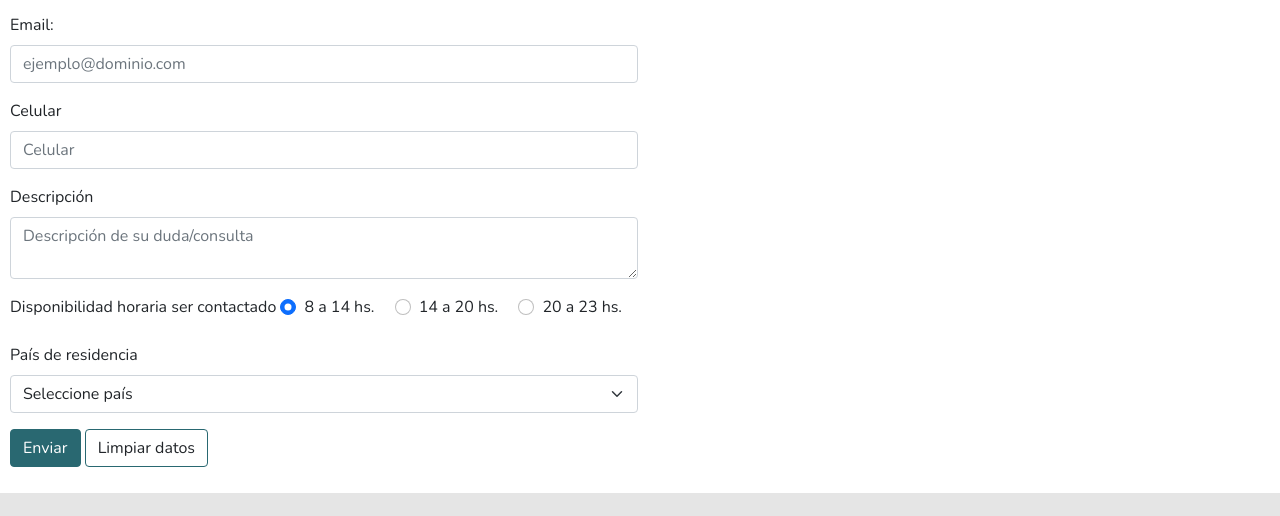
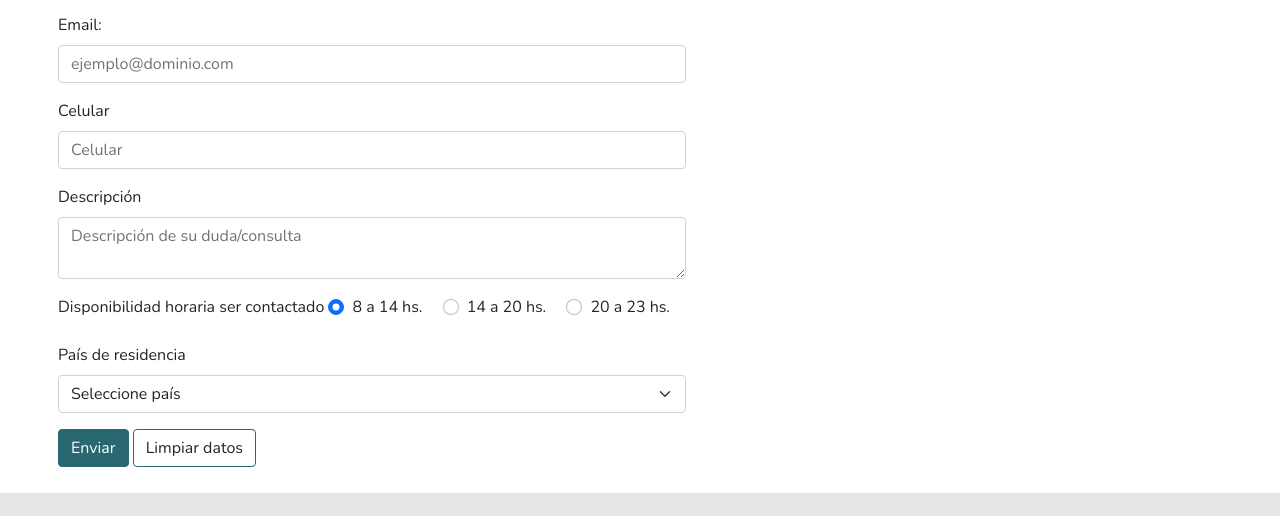
Before and after one commit to jorgelinapv/estoy_con_vos, a website: page contacto.html in a window 1280 px wide. Shown: the part 262-778 px from the top of the page. Drawn offline with nearby package versions, Linux system fonts and the light colour scheme.

Commit message:
cambios padding

```diff
--- a/contacto.html
+++ b/contacto.html
@@ -59,7 +59,7 @@
   <main>
     <section>
       <div class="container-fluid-center">
-        <div class="row">
+        <div class="row px-5">
           <div class="col md-12 col-lg-12 col-xl-12">
             <form>
               <h2>Formulario de Contacto</h2>
```
